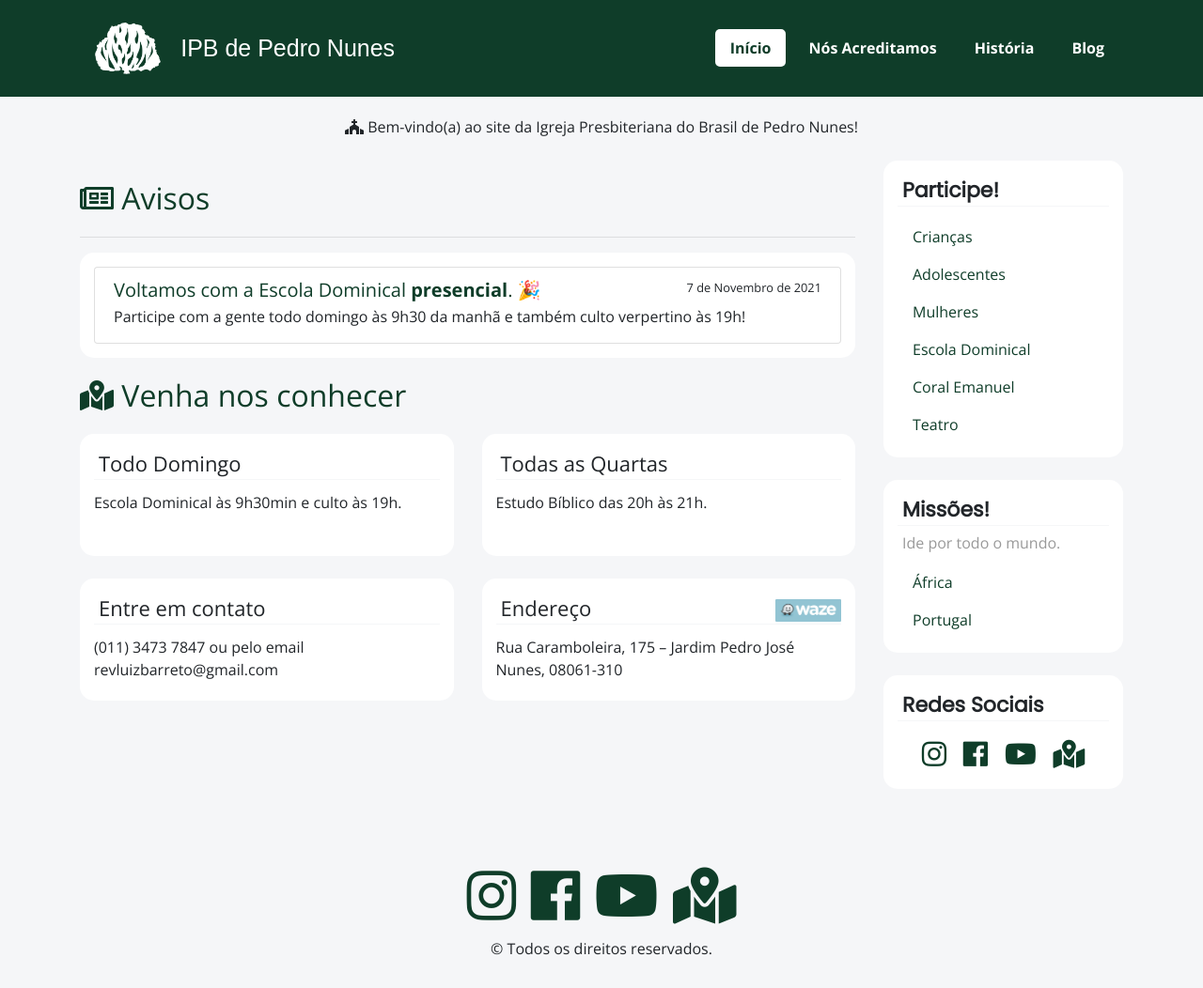
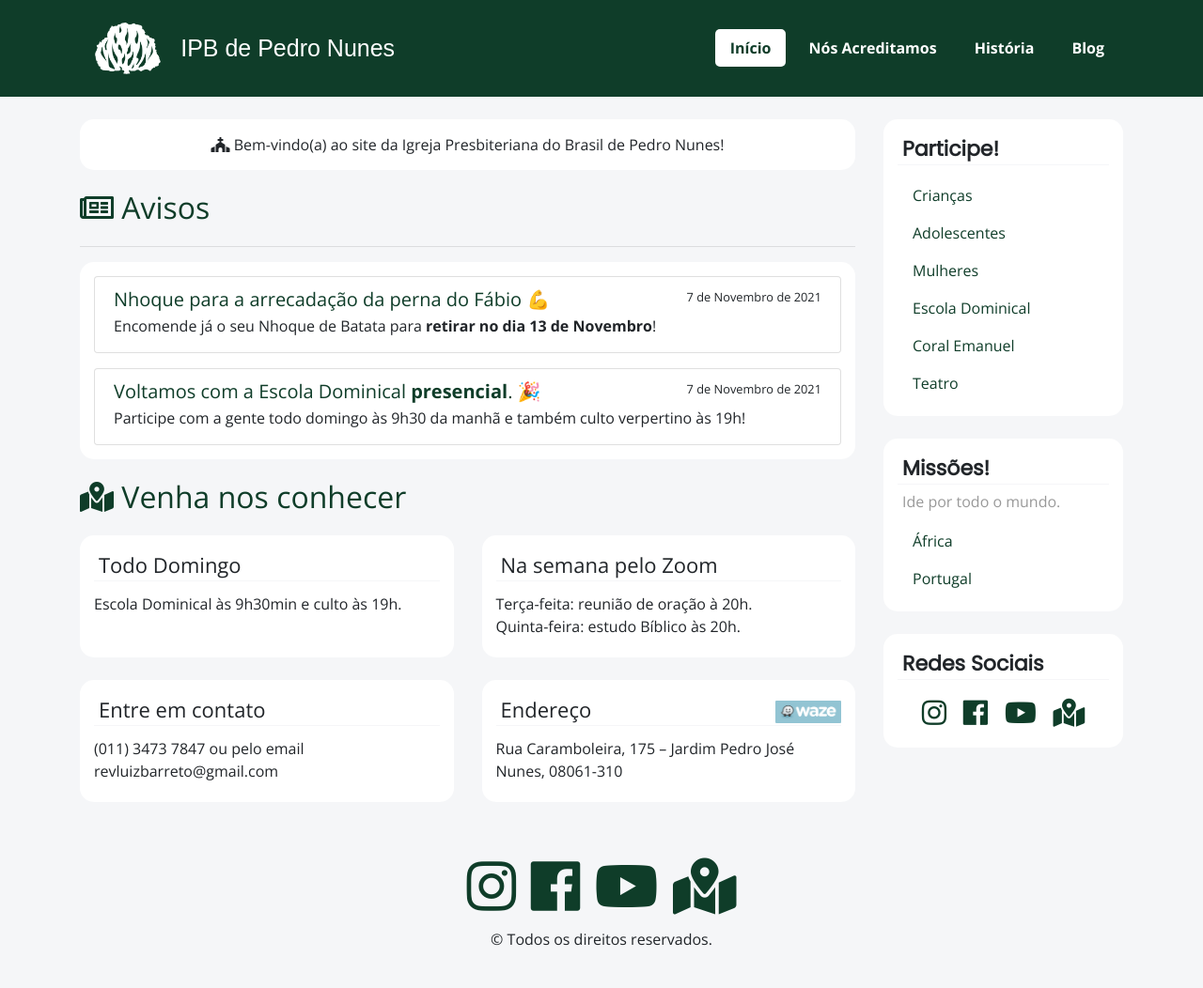
Before and after one commit to lucasprag/ipbpedronunes, a Jekyll site: the page built from index.html, in a window 1280 px wide. Shown: the whole page at 94% size. Built offline with Jekyll 4.4.1, drawn with Linux system fonts in a browser that asks for light colours; nearby versions of some CDN libraries.

Commit message:
Update info about weekly events

```diff
--- a/_includes/conteudo-venha-nos-conhecer.html
+++ b/_includes/conteudo-venha-nos-conhecer.html
@@ -13,10 +13,13 @@
   <div class="col-12 col-md-6 mb-4">
     <div class="card" style="height: 130px;">
       <div class="card-title">
-        Todas as Quartas
+        Na semana pelo Zoom
       </div>
 
-      Estudo Bíblico das 20h às 21h.
+      <div>Terça-feita: reunião de oração à 20h.</div>
+
+      <div>Quinta-feira: estudo Bíblico às 20h.</div>
+
     </div>
   </div>
 </div>
--- a/_includes/welcome.html
+++ b/_includes/welcome.html
@@ -1,3 +1,5 @@
-<div class="include-welcome">
-  <i class="fas fa-church"></i> Bem-vindo(a) ao site da Igreja Presbiteriana do Brasil de Pedro Nunes!
+<div class="card">
+  <div class="include-welcome">
+    <i class="fas fa-church"></i> Bem-vindo(a) ao site da Igreja Presbiteriana do Brasil de Pedro Nunes!
+  </div>
 </div>
--- a/_layouts/default.html
+++ b/_layouts/default.html
@@ -5,10 +5,6 @@
     {% include navbar.html %}
 
     <div class="container">
-      {% if page.url == '/' %}
-        {% include welcome.html %}
-      {% endif %}
-
       <div class="row mt-4">
         <div class="col-12 col-md-8 col-lg-9 mb-4">
           {{ content }}
--- a/_sass/_welcome.scss
+++ b/_sass/_welcome.scss
@@ -1,4 +1,4 @@
 .include-welcome {
-  margin-top: 20px;
+  // margin-top: 20px;
   text-align: center;
 }
--- a/index.html
+++ b/index.html
@@ -1,6 +1,8 @@
 ---
 layout: default
 ---
+
+{% include welcome.html %}
 
 <header>
   <h1><i class="far fa-newspaper"></i> Avisos</h1>
@@ -9,6 +11,16 @@ layout: default
 <hr>
 
 <section class="card">
+
+  <div class="list-group">
+    <div class="list-group-item mb-3" aria-current="true">
+      <div class="d-flex w-100 justify-content-between">
+        <h5 class="mb-1">Nhoque para a arrecadação da perna do Fábio 💪</h5>
+        <small>7 de Novembro de 2021</small>
+      </div>
+      <p class="mb-1">Encomende já o seu Nhoque de Batata para <b>retirar no dia 13 de Novembro</b>!</p>
+    </div>
+  </div>
 
   <div class="list-group">
     <div class="list-group-item" aria-current="true">
```
